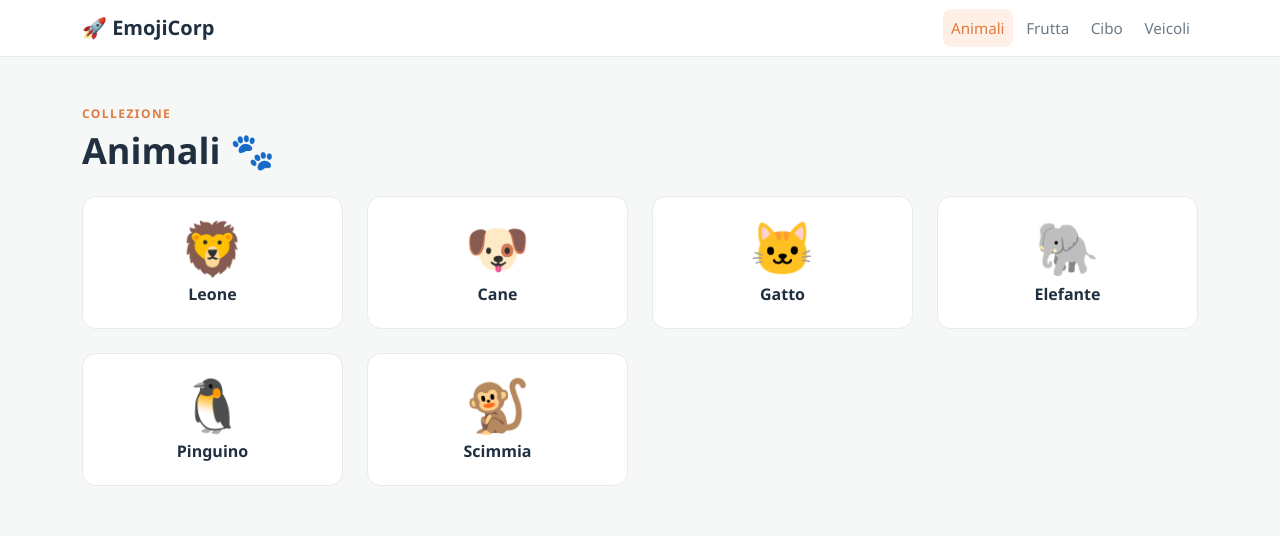
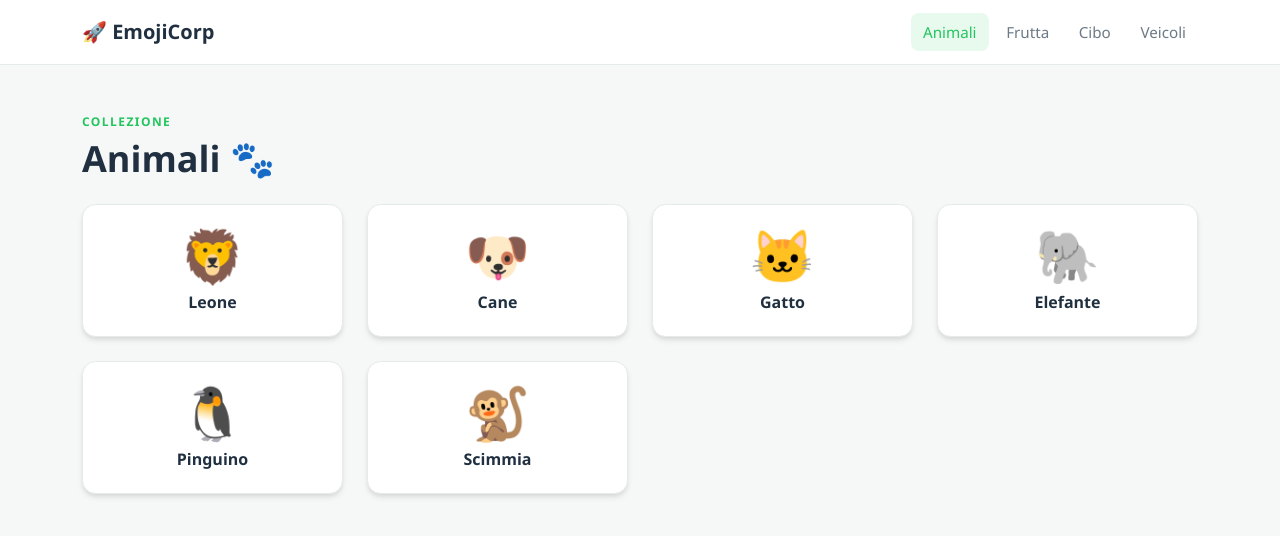
Before and after one commit to SiniscalchiDavide/Missione-EmojiCorp-La-Piattaforma-Universale, an Angular app in the folder emojicorp-app/: page /animals in a window 1280 px wide. Shown: the top 536 px of the page. Built offline with nearby package versions, Linux system fonts and the light colour scheme.

Commit message:
Aggiornato stile responsive, colori e ombre della barra di navigazione

```diff
--- a/emojicorp-app/src/app/app.css
+++ b/emojicorp-app/src/app/app.css
@@ -1,4 +1,8 @@
 .site-nav {
+  display: flex;
+  flex-direction: column;
+  gap: 1rem;
+  padding: 1rem;
   border-bottom: 1px solid var(--line);
   background: var(--surface);
 }
@@ -6,6 +10,7 @@
 .site-nav__brand {
   color: var(--ink);
   font-weight: 700;
+  text-decoration: none;
 }
 
 .site-nav__brand:hover {
@@ -13,13 +18,22 @@
 }
 
 .site-nav__links {
-  gap: 0.35rem;
+  display: flex;
+  flex-direction: column;
+  gap: 0.5rem;
+  width: 100%;
+  list-style: none;
+  margin: 0;
+  padding: 0;
 }
 
 .site-nav .nav-link {
+  display: block;
+  padding: 0.6rem 1rem;
   border-radius: 0.5rem;
   color: var(--muted);
   font-size: 0.95rem;
+  text-decoration: none;
   transition: background-color 0.2s ease, color 0.2s ease;
 }
 
@@ -28,3 +42,23 @@
   background: var(--accent-soft);
   color: var(--accent);
 }
+
+@media (min-width: 768px) {
+  .site-nav {
+    flex-direction: row;
+    align-items: center;
+    justify-content: space-between;
+    padding: 0.75rem 1.5rem;
+  }
+
+  .site-nav__links {
+    flex-direction: row;
+    gap: 0.35rem;
+    width: auto;
+  }
+
+  .site-nav .nav-link {
+    display: inline-block;
+    padding: 0.5rem 0.75rem;
+  }
+}
--- a/emojicorp-app/src/styles.css
+++ b/emojicorp-app/src/styles.css
@@ -6,8 +6,8 @@
   --surface: #ffffff;
   --page: #f6f8f7;
   --line: #e4ebe8;
-  --accent: #e27a3f;
-  --accent-soft: #fff0e7;
+  --accent: #22c55e;
+  --accent-soft: rgba(34, 197, 94, 0.1);
 }
 
 * {
@@ -52,12 +52,14 @@ body {
   border-radius: 0.85rem;
   background: var(--surface);
   text-align: center;
-  transition: border-color 0.2s ease, transform 0.2s ease;
+  box-shadow: 0 4px 6px -1px rgba(0, 0, 0, 0.1), 0 2px 4px -1px rgba(0, 0, 0, 0.06);
+  transition: border-color 0.2s ease, transform 0.2s ease, box-shadow 0.2s ease;
 }
 
 .emoji-card:hover {
-  border-color: #f0b08b;
+  border-color: #86efac;
   transform: translateY(-3px);
+  box-shadow: 0 10px 15px -3px rgba(0, 0, 0, 0.1), 0 4px 6px -4px rgba(0, 0, 0, 0.05);
 }
 
 .emoji-card__emoji {
```
Also changed, not shown: emojicorp-app/src/app/app.config.ts (line endings or trailing spaces).
